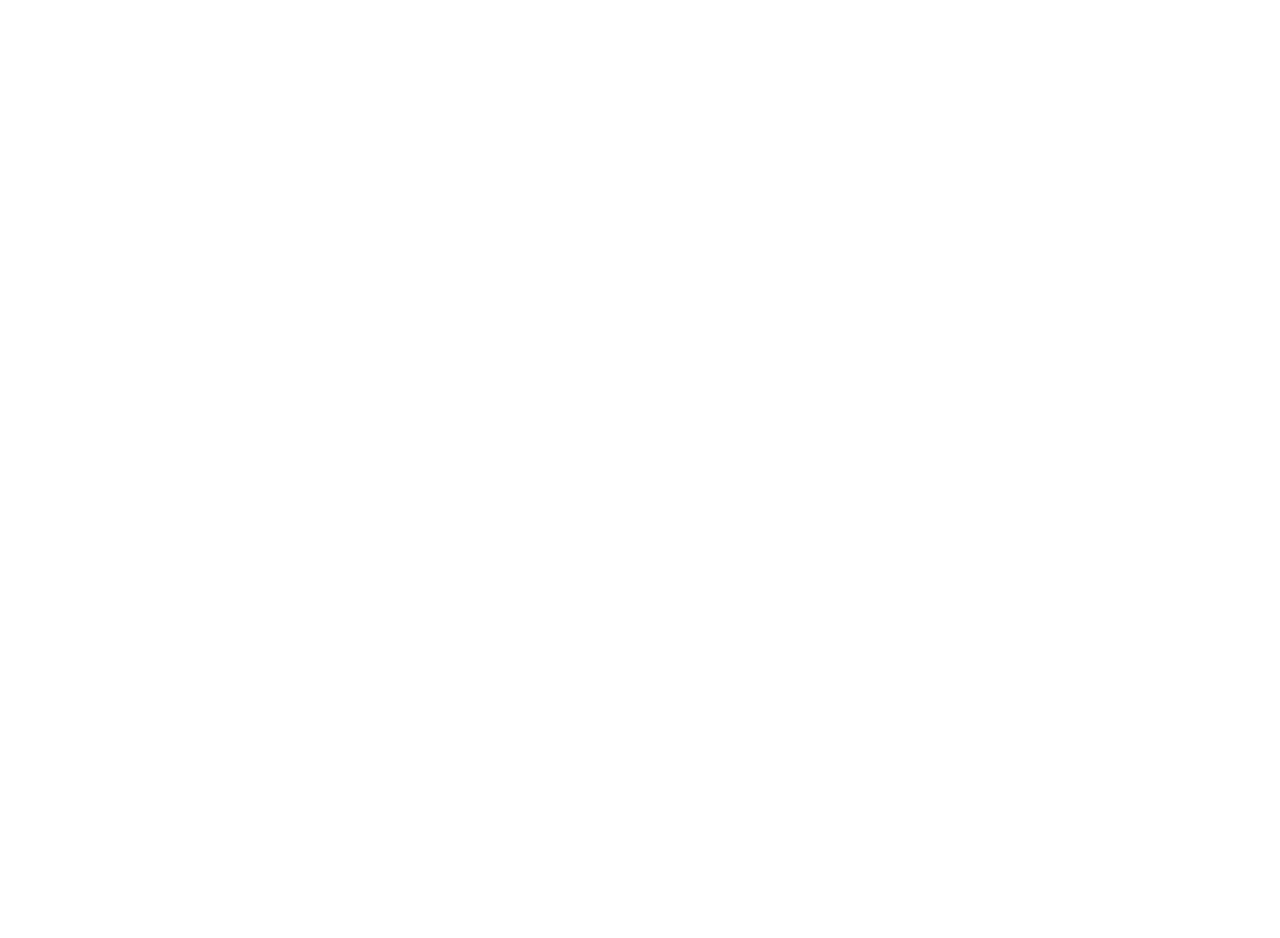
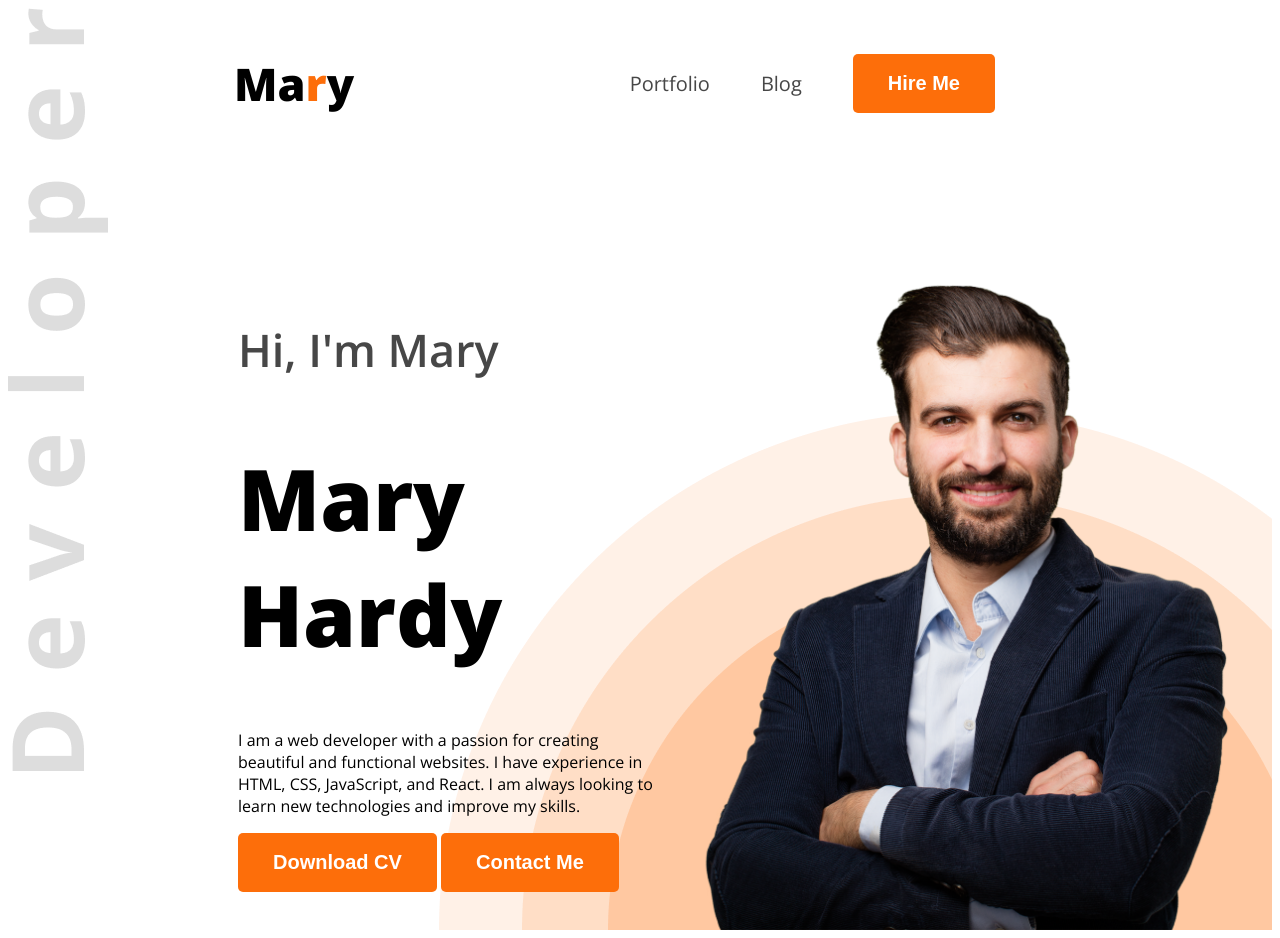
Before and after one commit to azizur4960/web-dev-portfolio, a plain HTML site: page index.html in a window 1280 px wide. Before the commit the page ends 800 px from the top, so only its background shows below. Drawn offline with nearby package versions, Linux system fonts and the light colour scheme.

Commit message:
Hero section code added

```diff
--- a/index.html
+++ b/index.html
@@ -1,12 +1,37 @@
 <!DOCTYPE html>
 <html lang="en">
+
 <head>
     <meta charset="UTF-8">
     <meta name="viewport" content="width=device-width, initial-scale=1.0">
     <title>Web Developer Portfolio </title>
+    <style>
+        @import url('https://fonts.googleapis.com/css2?family=Open+Sans:ital,wght@0,300..800;1,300..800&display=swap');
+    </style>
+    <link rel="stylesheet" href="styles/portfolio.css">
 </head>
-<body>
-    <header>
+
+<body class="open-sans-normal">
+    <header class="header">
+        <nav>
+            <h3 class="nav-title">Ma<span class="text-primary">r</span>y</h3>
+            <ul>
+                <li><a class="dark-2" href="">Portfolio</a></li>
+                <li><a class="dark-2" href="">Blog</a></li>
+                <li><a href=""><button class="btn-primary">Hire Me</button></a></li>
+            </ul>
+        </nav>
+        <div class="banner">
+            <div class="banner-content">
+                <h4 class="banner-grettings dark-2">Hi, I'm Mary</h4>
+                <h1 class="banner-title">Mary Hardy</h1>
+                <p class="banner-description">I am a web developer with a passion for creating beautiful and functional websites. I have experience in HTML, CSS, JavaScript, and React. I am always looking to learn new technologies and improve my skills.</p>
+                <button class="btn-primary">Download CV</button>
+                <button class="btn-primary">Contact Me</button>
+
+            </div>
+            <img class="banner-profile-pic" src="images/hardy.png" alt="Mary Hardy">
+        </div>
 
     </header>
 
@@ -20,4 +45,5 @@
     </footer>
 
 </body>
+
 </html>
--- /dev/null
+++ b/styles/portfolio.css
@@ -0,0 +1,96 @@
+
+
+.open-sans-normal {
+  font-family: "Open Sans", sans-serif;
+  font-optical-sizing: auto;
+  font-style: normal;
+  font-variation-settings:
+    "wdth" 100;
+}
+
+/* Common Styles */
+.text-primary {
+    color: #fd6e0a;
+}
+
+
+/* Nav Styles */
+nav{
+    display: flex;
+    align-items: center;
+    justify-content: space-between;
+    margin: 0px 226px;
+}
+
+.nav-title{
+    font-weight: 800;
+    font-size: 45px;
+}
+
+nav ul{
+    display: flex;
+    align-items: center;
+
+}
+
+nav ul li{
+    list-style: none;
+    margin-right: 51px;
+}
+
+nav li a{
+    text-decoration: none;
+    font-size: 20px;
+
+}
+
+/* Header Styles */
+.header{
+    background-image: url('../images/developer.png'), url('../images/header_bg.png');
+    background-repeat: no-repeat;
+    background-position: top left, bottom right;
+}
+
+
+/* Banner Styles */
+
+.banner{
+    display: flex;
+    justify-content: space-between;
+    margin: 0px 35px 0px 230px;
+    margin-top: 100px;
+}
+
+.banner-content{
+    max-width: 580px;
+}
+
+.banner-grettings{
+    font-weight: 600;
+    font-size: 45px;
+}
+
+.banner-title{
+    font-weight: 800;
+    font-size: 85px;
+
+}
+
+.banner-profile-pic{
+    width: 580px;
+
+}
+
+.dark-2{
+    color: #474747;
+}
+
+.btn-primary{
+    background-color: #fd6e0a;
+    border: none;
+    font-weight: 700;
+    font-size: 20px;
+    color: #ffffff;
+    padding: 18px 35px;
+    border-radius: 5px;
+}
```
